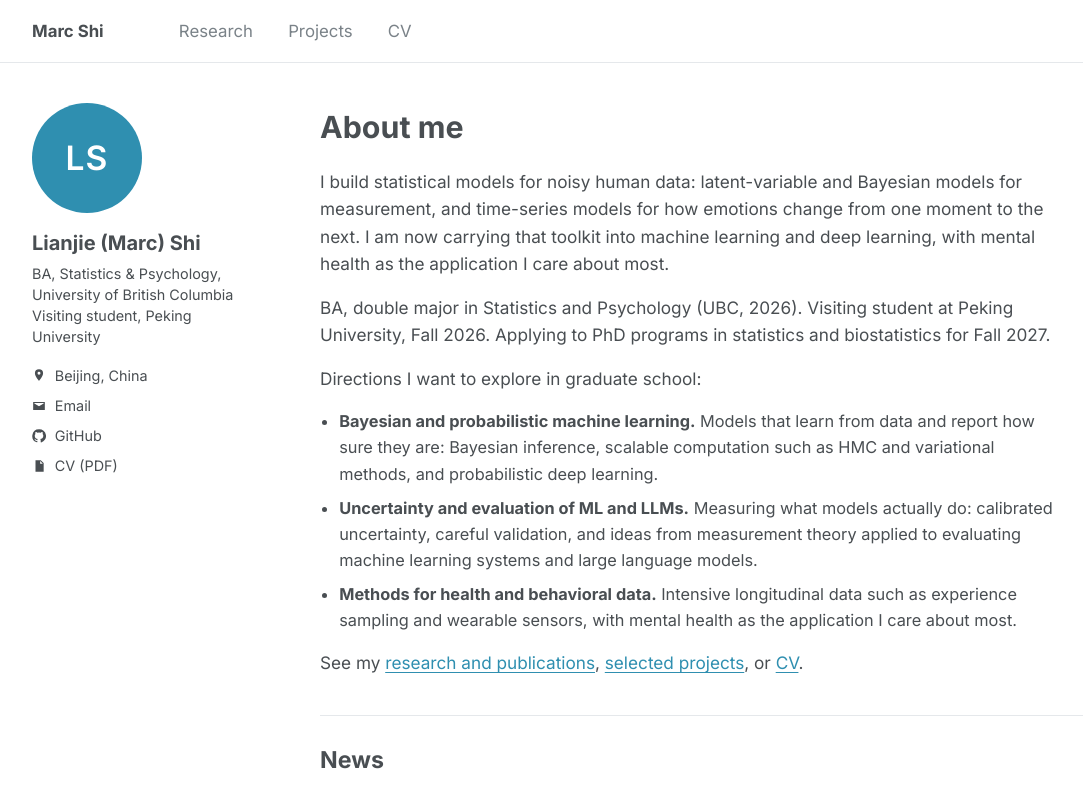
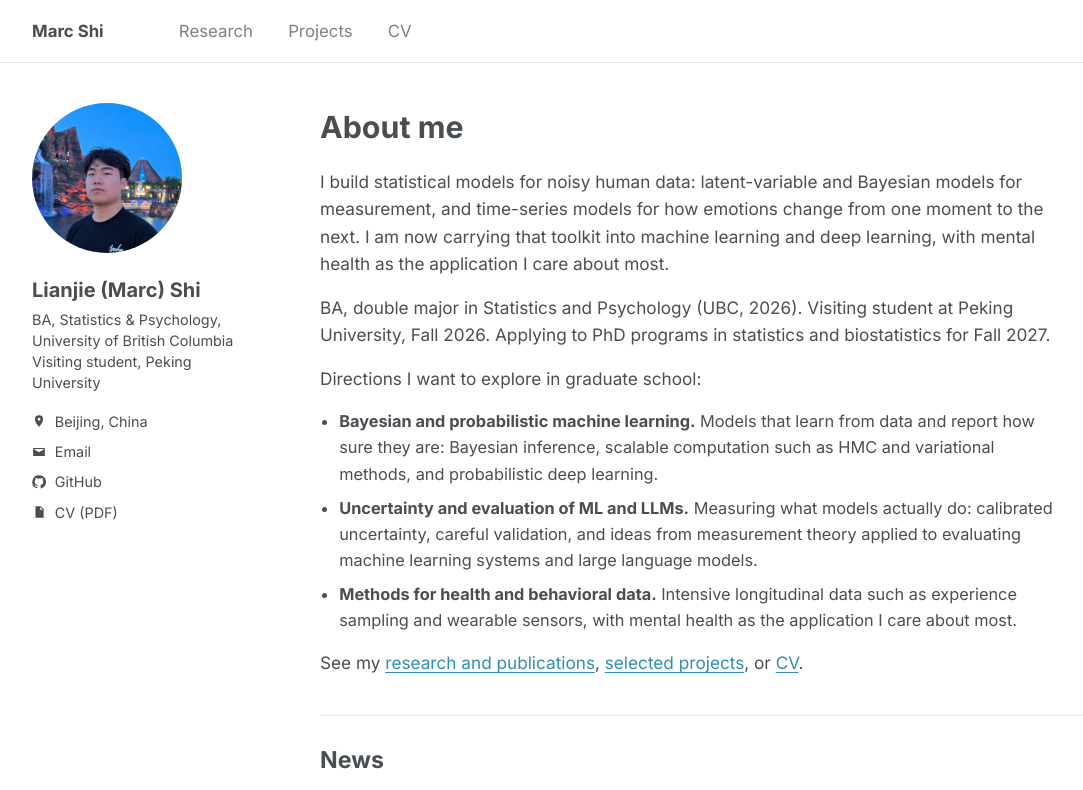
Before and after one commit to Marclianjie/marclianjie.github.io, a plain HTML site: page index.html in a window 1280 px wide. Shown: the top 790 px of the page, without its empty margins (20-1103 px from the left). Drawn offline with Linux system fonts and the light colour scheme.

Commit message:
Add profile photo to sidebar

```diff
--- a/index.html
+++ b/index.html
@@ -9,7 +9,7 @@
 <header class="masthead"><div class="in"><a class="site" href="index.html">Marc Shi</a><nav aria-label="Pages"><a href="research.html">Research</a><a href="projects.html">Projects</a><a href="Shi_Lianjie_CV.pdf">CV</a></nav></div></header>
 <div class="layout">
   <aside class="sidebar" aria-label="About Marc">
-      <div class="avatar" aria-hidden="true">LS</div>
+      <img class="avatar-img" src="images/profile.jpg" alt="Lianjie (Marc) Shi">
       <p class="name">Lianjie (Marc) Shi</p>
       <p class="role">BA, Statistics &amp; Psychology, University of British Columbia<br>Visiting student, Peking University</p>
       <ul>
```
Also changed, not shown: projects.html (+1 -1 lines), research.html (+1 -1 lines), images/profile.jpg (added).
